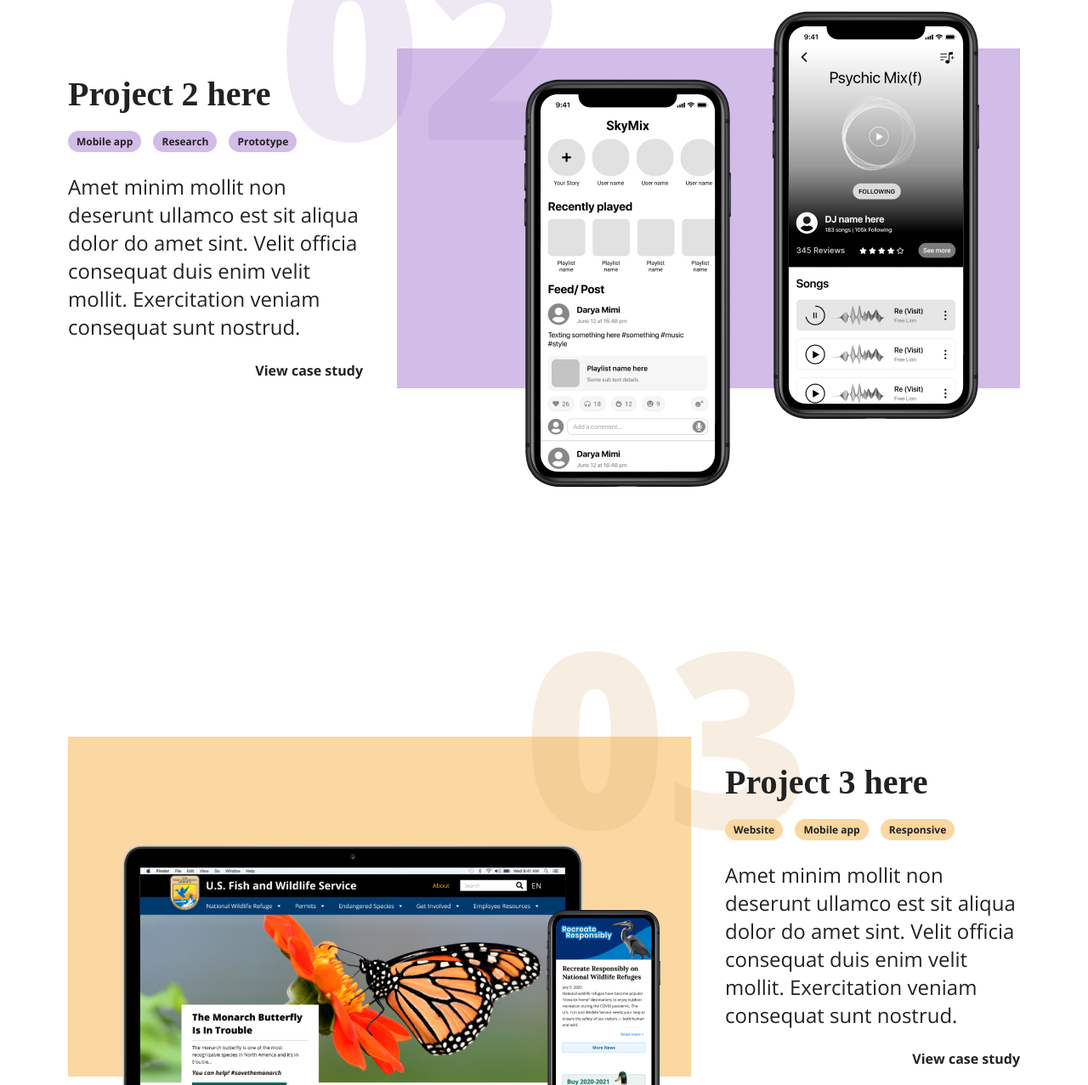
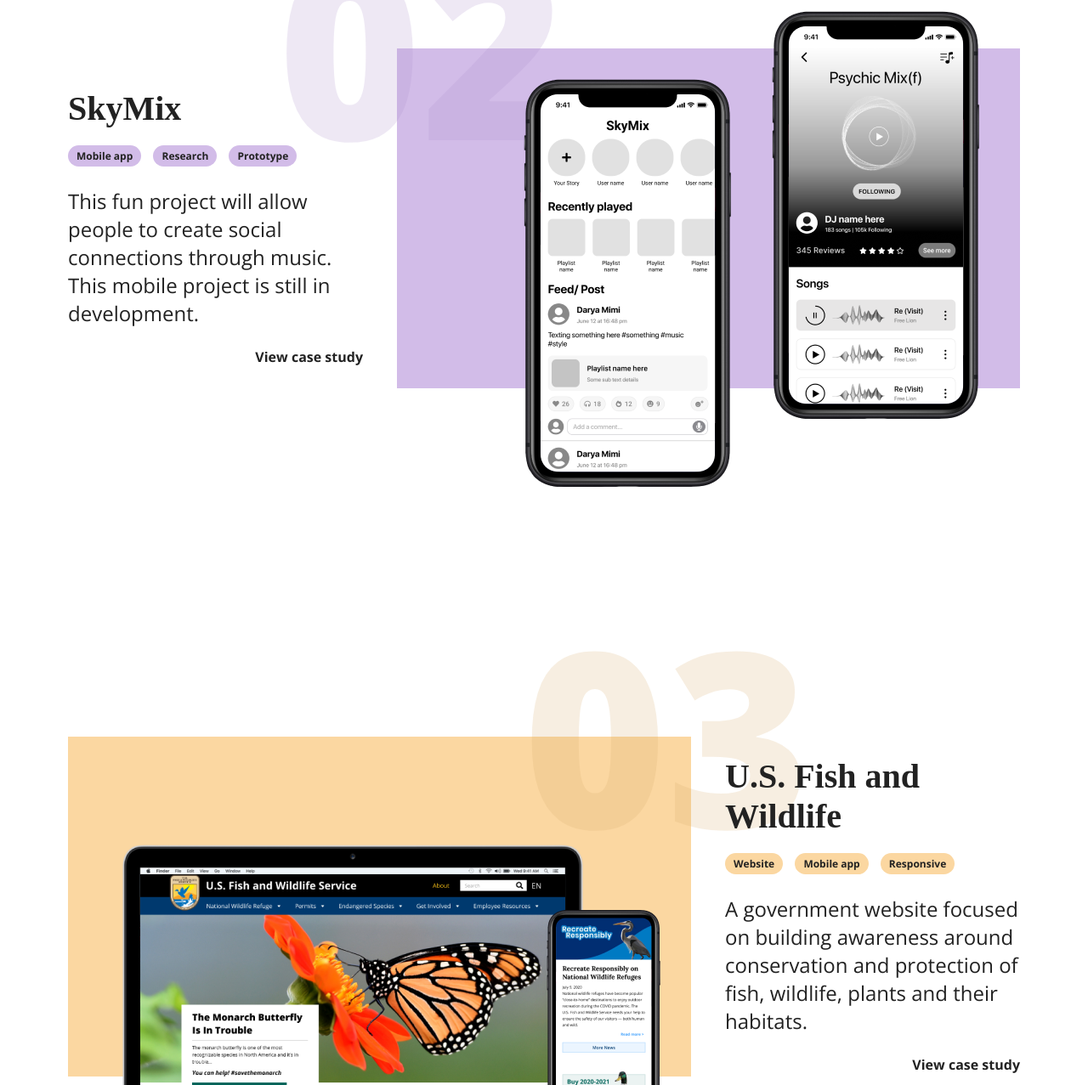
Before and after one commit to LavaCat127/UX_UI_HW_17, a plain HTML site: page index.html in a window 1280 px wide. Shown: the part 1523-2800 px from the top of the page at 85% size. Drawn offline with nearby package versions, Linux system fonts and the light colour scheme; some icons are missing; a web font is replaced by a local one.

Commit message:
Update project text

```diff
--- a/index.html
+++ b/index.html
@@ -43,13 +43,14 @@
           <img src="images/preview01.png" alt="">
         </div>
         <div class="description">
-          <h2>Project 1 here</h2>
+          <h2>Andrea’s Dream Rescue</h2>
           <ul>
             <li>Website</li>
             <li>Mobile app</li>
             <li>Responsive</li>
           </ul>
-          <p>Amet minim mollit non deserunt ullamco est sit aliqua dolor do amet sint. Velit officia consequat duis enim velit mollit. Exercitation veniam consequat sunt nostrud.</p>
+          <p>This non-profit organization rescued and rehab cats from high kill shelters in San Francisco and foster cats to be put up for adoption.
+          </p>
           <a href="#ViewCaseStudy">View case study <i class="fad fa-arrow-to-right"></i> </a>
         </div>
       </article>
@@ -62,13 +63,14 @@
           <img src="images/preview02.png" alt="">
         </div>
         <div class="description">
-          <h2>Project 2 here</h2>
+          <h2>SkyMix</h2>
           <ul>
             <li>Mobile app</li>
             <li>Research</li>
             <li>Prototype</li>
           </ul>
-          <p>Amet minim mollit non deserunt ullamco est sit aliqua dolor do amet sint. Velit officia consequat duis enim velit mollit. Exercitation veniam consequat sunt nostrud.</p>
+          <p>This fun project will allow people to create social connections through music. This mobile project is still in development.
+          </p>
           <a href="#ViewCaseStudy">View case study <i class="fad fa-arrow-to-right"></i> </a>
         </div>
       </article>
@@ -81,13 +83,14 @@
           <img src="images/preview03.png" alt="">
         </div>
         <div class="description">
-          <h2>Project 3 here</h2>
+          <h2>U.S. Fish and Wildlife</h2>
           <ul>
             <li>Website</li>
             <li>Mobile app</li>
             <li>Responsive</li>
           </ul>
-          <p>Amet minim mollit non deserunt ullamco est sit aliqua dolor do amet sint. Velit officia consequat duis enim velit mollit. Exercitation veniam consequat sunt nostrud.</p>
+          <p>A government website focused on building awareness around conservation and protection of fish, wildlife, plants and their habitats.
+          </p>
           <a href="#ViewCaseStudy">View case study <i class="fad fa-arrow-to-right"></i> </a>
         </div>
       </article>
```
